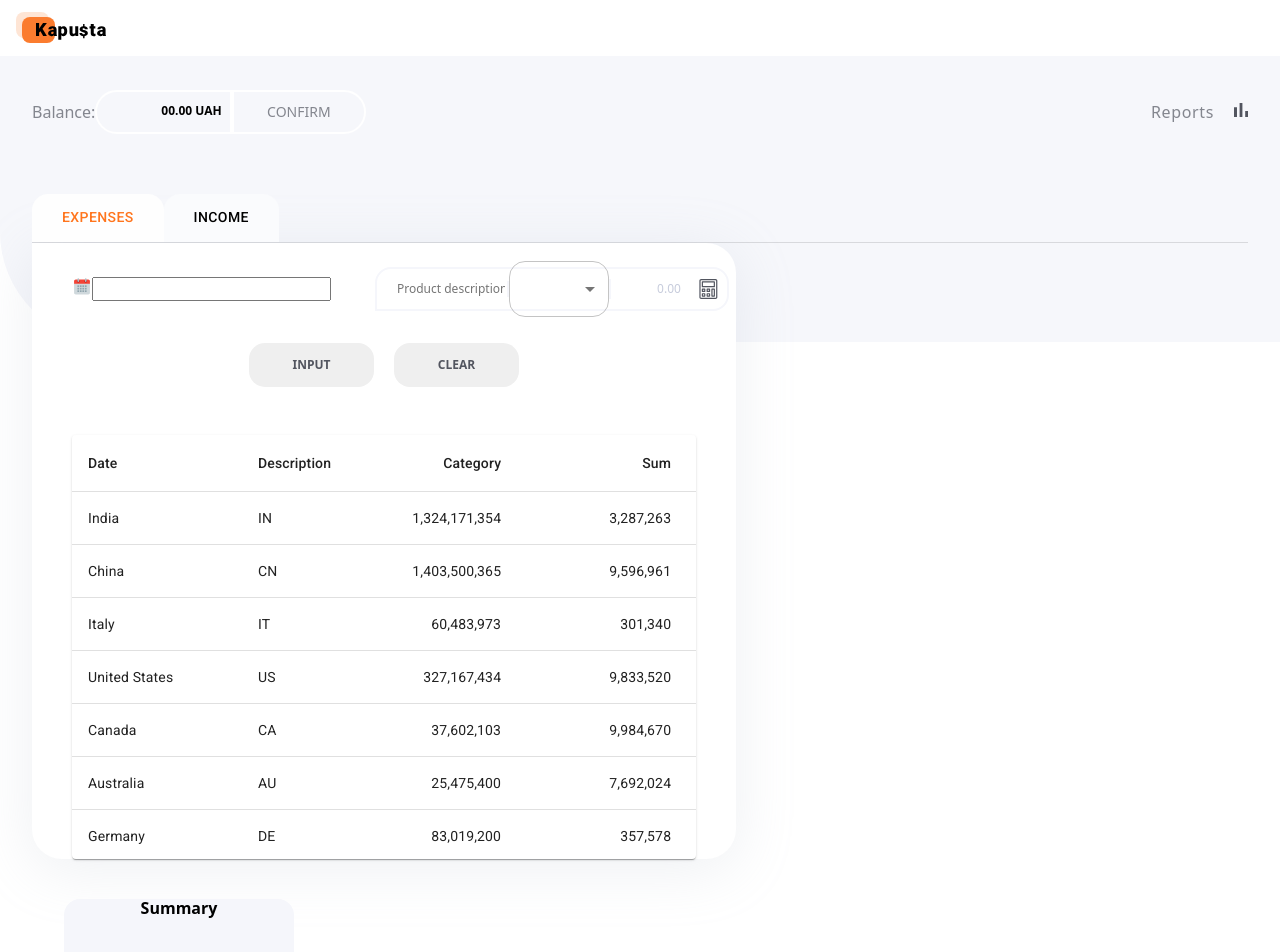
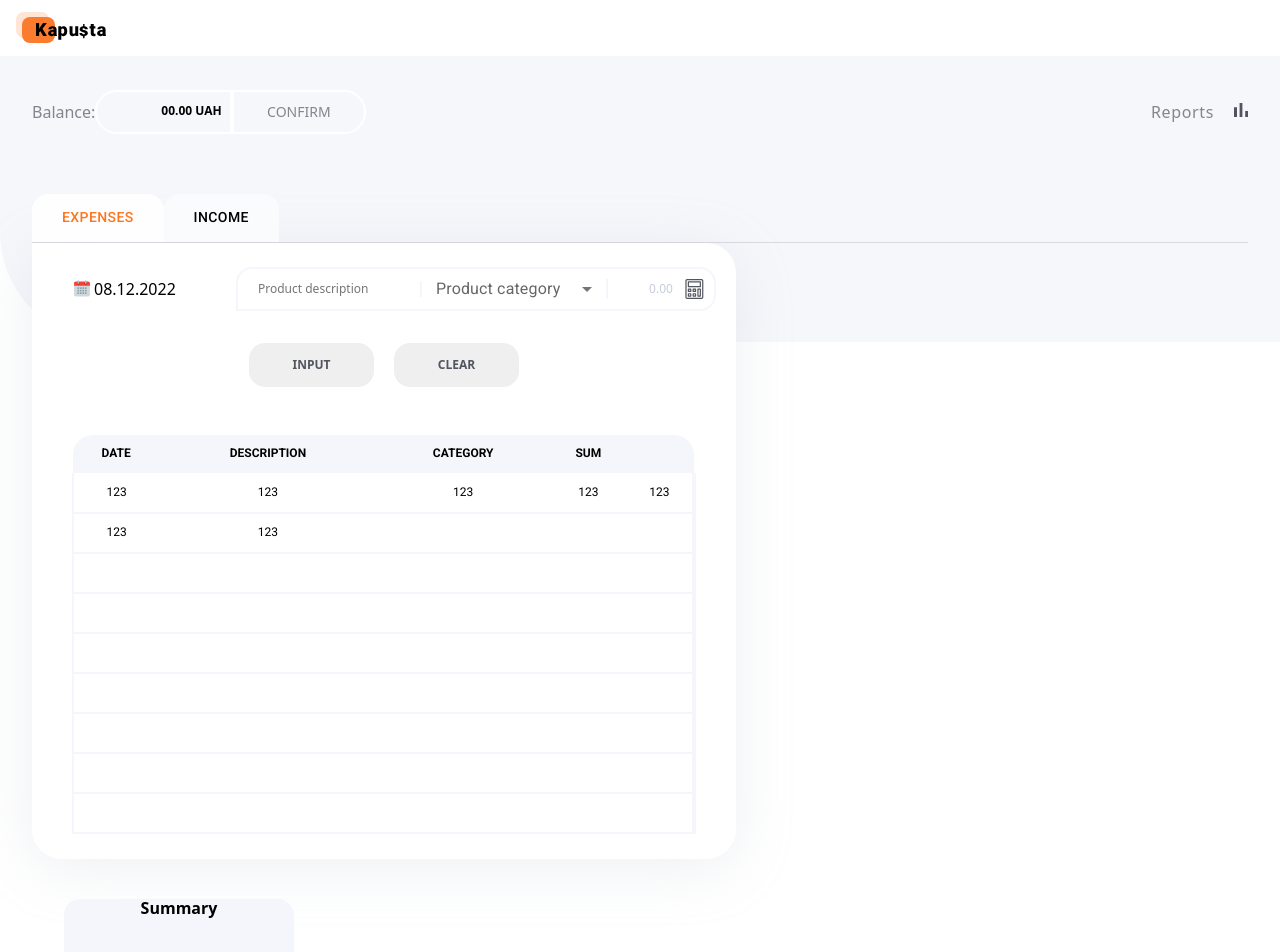
Before and after one commit to ArturMyasnikov/KapustaProject, a React (Create React App) app: page /balance in a window 1280 px wide. Shown: the top 952 px of the page. Built offline with nearby package versions, Linux system fonts and the light colour scheme.

Commit message:
add table

```diff
--- a/package.json
+++ b/package.json
@@ -6,14 +6,18 @@
     "@date-io/date-fns": "^2.16.0",
     "@emotion/react": "^11.10.5",
     "@emotion/styled": "^11.10.5",
+    "@mui-treasury/layout": "^5.0.0",
+    "@mui/icons-material": "^5.11.0",
     "@mui/lab": "^5.0.0-alpha.113",
     "@mui/material": "^5.11.1",
     "@mui/x-date-pickers": "^5.0.11",
     "@testing-library/jest-dom": "^5.16.5",
     "@testing-library/react": "^13.4.0",
     "@testing-library/user-event": "^13.5.0",
+    "date-fns": "^2.29.3",
     "dayjs": "^1.11.7",
     "moment": "^2.29.4",
+    "mui-treasury": "^0.1.5-alpha.3",
     "react": "^18.2.0",
     "react-calendar": "^4.0.0",
     "react-dom": "^18.2.0",
--- a/src/components/DatePicker/DatePicker.jsx
+++ b/src/components/DatePicker/DatePicker.jsx
@@ -1,5 +1,6 @@
 import { useState } from 'react';
 import Box from '@mui/material/Box';
+import 'dayjs/locale/ru';
 import { AdapterDayjs } from '@mui/x-date-pickers/AdapterDayjs';
 import { LocalizationProvider } from '@mui/x-date-pickers/LocalizationProvider';
 import { DatePicker } from '@mui/x-date-pickers/DatePicker';
@@ -7,21 +8,36 @@ import { FcCalendar } from 'react-icons/fc';
 import s from './datePicker.module.css';
 
 export default function BasicDatePicker() {
-	const [value, setValue] = useState(null);
+	const [value, setValue] = useState(new Date());
 
 	return (
 		<div className={s.calendarWrap}>
 			<FcCalendar size={20} />
-			<LocalizationProvider dateAdapter={AdapterDayjs}>
+			<LocalizationProvider dateAdapter={AdapterDayjs} adapterLocale={'ru'}>
 				<DatePicker
 					label=""
 					value={value}
+					InputProps={{ width: '20px' }}
 					onChange={newValue => {
 						setValue(newValue);
 					}}
 					renderInput={({ inputRef, inputProps, InputProps }) => (
-						<Box>
-							<input ref={inputRef} {...inputProps} />
+						<Box
+							sx={{
+								width: 100,
+								'& .MuiSvgIcon-root': {
+									display: 'none',
+								},
+								'&. MuiButtonBase-root': {
+									width: '100%',
+								},
+							}}
+						>
+							<input
+								style={{ width: '90px', border: 'none', autoFocus: false }}
+								ref={inputRef}
+								{...inputProps}
+							/>
 							{InputProps?.endAdornment}
 						</Box>
 					)}
--- /dev/null
+++ b/src/components/DeleteIcon/DeleteIcon.jsx
@@ -0,0 +1,40 @@
+import * as React from 'react';
+import SvgIcon from '@mui/material/SvgIcon';
+
+export default function DeleteIcon(props) {
+	return (
+		<SvgIcon {...props}>
+			<svg
+				width="18"
+				height="18"
+				viewBox="0 0 18 18"
+				fill="none"
+				xmlns="http://www.w3.org/2000/svg"
+			>
+				<g clip-path="url(#clip0_19406_1675)">
+					<path
+						d="M16.308 4.02333L15.9106 2.832C15.7592 2.37827 15.3361 2.07339 14.8579 2.07339H11.5177V0.985886C11.5177 0.442337 11.0758 0 10.5324 0H7.47348C6.93021 0 6.48815 0.442337 6.48815 0.985886V2.07339H3.14803C2.66971 2.07339 2.2466 2.37827 2.09526 2.832L1.69783 4.02333C1.60733 4.29456 1.6532 4.59489 1.82033 4.82684C1.98746 5.05879 2.25786 5.19736 2.54378 5.19736H2.9592L3.87354 16.5038C3.94152 17.3427 4.65343 18 5.49457 18H12.6968C13.5378 18 14.2499 17.3427 14.3177 16.5037L15.232 5.19736H15.4621C15.748 5.19736 16.0184 5.05879 16.1855 4.82698C16.3526 4.59503 16.3985 4.29456 16.308 4.02333ZM7.54284 1.05469H10.463V2.07339H7.54284V1.05469ZM13.2664 16.4187C13.2425 16.7141 12.9923 16.9453 12.6968 16.9453H5.49457C5.19904 16.9453 4.94883 16.7141 4.92493 16.4187L4.01732 5.19736H14.1739L13.2664 16.4187ZM2.76996 4.14267L3.09584 3.16571C3.10326 3.14319 3.12427 3.12808 3.14803 3.12808H14.8579C14.8817 3.12808 14.9026 3.14319 14.9101 3.16571L15.236 4.14267H2.76996Z"
+						fill="#52555F"
+					/>
+					<path
+						d="M11.5845 16.3813C11.5938 16.3819 11.6031 16.382 11.6124 16.382C11.891 16.382 12.1239 16.1637 12.1385 15.8821L12.6337 6.37593C12.6488 6.08507 12.4252 5.83691 12.1345 5.82181C11.843 5.80629 11.5956 6.03013 11.5804 6.321L11.0853 15.8272C11.0702 16.1181 11.2936 16.3662 11.5845 16.3813Z"
+						fill="#52555F"
+					/>
+					<path
+						d="M5.89105 15.8833C5.90643 16.1644 6.13906 16.3819 6.41715 16.3819C6.42677 16.3819 6.43665 16.3816 6.4464 16.3811C6.73713 16.3653 6.96001 16.1167 6.94422 15.8259L6.42553 6.31967C6.40974 6.0288 6.16117 5.80592 5.87031 5.82185C5.57959 5.83764 5.3567 6.08621 5.37249 6.37707L5.89105 15.8833Z"
+						fill="#52555F"
+					/>
+					<path
+						d="M9.00891 16.3819C9.30019 16.3819 9.53625 16.1459 9.53625 15.8546V6.34839C9.53625 6.05711 9.30019 5.82104 9.00891 5.82104C8.71764 5.82104 8.48157 6.05711 8.48157 6.34839V15.8546C8.48157 16.1459 8.71764 16.3819 9.00891 16.3819Z"
+						fill="#52555F"
+					/>
+				</g>
+				<defs>
+					<clipPath id="clip0_19406_1675">
+						<rect width="18" height="18" fill="white" />
+					</clipPath>
+				</defs>
+			</svg>
+		</SvgIcon>
+	);
+}
--- a/src/components/Select/Select.jsx
+++ b/src/components/Select/Select.jsx
@@ -1,36 +1,62 @@
 import { useState } from 'react';
-import { Select, MenuItem, OutlinedInput } from '@mui/material';
+import Box from '@mui/material/Box';
+import { Select, MenuItem, InputLabel, FormControl } from '@mui/material';
 import { styled } from '@mui/material/styles';
 
 const MySelect = styled(Select)({
 	border: 'none',
-	width: '300px',
 	borderRadius: 16,
 });
 
-const MyInput = styled(OutlinedInput)({
-	border: 'none',
-	'&.MuiOutlinedInput-root': {
-		border: 'none',
-	},
-});
+// const useStyles = makeStyles({
+// 	root: {
+// 		'&.MuiOutlinedInput-notchedOutline': {
+// 			border: 'none',
+// 		},
+// 	},
+// });
 
-const CATEGORIES = ['category1', 'category2', 'category3'];
+const CATEGORIES = [
+	'Transport',
+	'Products',
+	'Health',
+	'Alcohol',
+	'Entertainment',
+	'Housing',
+	'Technique',
+	'Communal, communication',
+	'Sports, hobbies',
+	'Education',
+	'Other',
+];
 
 export default function SelectComponent() {
 	const [selectedCategory, setSelectedCategory] = useState('');
 
 	const handleSelectChange = event => {
-		console.log('event.target.value', event.target.value);
 		setSelectedCategory(event.target.value);
 	};
 
 	return (
+		<Box sx={{ minWidth: 184, padding: 0 }}>
+			<FormControl fullWidth>
+				{selectedCategory === '' ? (
+					<InputLabel>Product category</InputLabel>
+				) : null}
 				<MySelect
+					sx={{
+						root: { color: '#C7CCDC' },
+						'& .MuiOutlinedInput-notchedOutline': {
+							border: 'none',
+							position: 'none',
+						},
+					}}
 					value={selectedCategory}
+					renderValue={
+						selectedCategory !== '' ? undefined : () => 'placeholder text'
+					}
 					label="Product category"
 					onChange={handleSelectChange}
-			input={<MyInput />}
 				>
 					{CATEGORIES.map(item => (
 						<MenuItem value={item} key={item}>
@@ -38,5 +64,7 @@ export default function SelectComponent() {
 						</MenuItem>
 					))}
 				</MySelect>
+			</FormControl>
+		</Box>
 	);
 }
--- a/src/components/Summary/summary.module.css
+++ b/src/components/Summary/summary.module.css
@@ -20,5 +20,5 @@
 	padding: 0 32px;
 	display: flex;
 	justify-content: space-between;
-	align-items: end;
+	align-items: flex-end;
 }
--- a/src/components/Table/Table.jsx
+++ b/src/components/Table/Table.jsx
@@ -1,130 +1,222 @@
-import * as React from 'react';
-import Paper from '@mui/material/Paper';
-import Table from '@mui/material/Table';
-import TableBody from '@mui/material/TableBody';
-import TableCell from '@mui/material/TableCell';
-import TableContainer from '@mui/material/TableContainer';
-import TableHead from '@mui/material/TableHead';
-import TablePagination from '@mui/material/TablePagination';
-import TableRow from '@mui/material/TableRow';
+import s from './table.module.css';
 
-const columns = [
-	{ id: 'name', label: 'Date', minWidth: 170 },
-	{ id: 'code', label: 'Description', minWidth: 100 },
-	{
-		id: 'population',
-		label: 'Category',
-		minWidth: 170,
-		align: 'right',
-		format: value => value.toLocaleString('en-US'),
-	},
-	{
-		id: 'size',
-		label: 'Sum',
-		minWidth: 170,
-		align: 'right',
-		format: value => value.toLocaleString('en-US'),
-	},
-	{
-		id: 'density',
-		label: 'Density',
-		minWidth: 170,
-		align: 'right',
-		format: value => value.toFixed(2),
-	},
-];
-
-function createData(name, code, population, size) {
-	const density = population / size;
-	return { name, code, population, size, density };
+export default function Table() {
+	return (
+		<table className={s.table}>
+			<thead className={s.tableHead}>
+				<tr>
+					<th>Date</th>
+					<th>Description</th>
+					<th>Category</th>
+					<th>Sum</th>
+					<th></th>
+				</tr>
+			</thead>
+			<tbody>
+				<tr className={s.tableRow}>
+					<td>123</td>
+					<td>123</td>
+					<td>123</td>
+					<td>123</td>
+					<td>123</td>
+				</tr>
+				<tr className={s.tableRow}>
+					<td>123</td>
+					<td>123</td>
+					<td></td>
+					<td></td>
+					<td></td>
+				</tr>
+				<tr className={s.tableRow}>
+					<td></td>
+					<td></td>
+					<td></td>
+					<td></td>
+					<td></td>
+				</tr>
+				<tr className={s.tableRow}>
+					<td></td>
+					<td></td>
+					<td></td>
+					<td></td>
+					<td></td>
+				</tr>
+				<tr className={s.tableRow}>
+					<td></td>
+					<td></td>
+					<td></td>
+					<td></td>
+					<td></td>
+				</tr>
+				<tr className={s.tableRow}>
+					<td></td>
+					<td></td>
+					<td></td>
+					<td></td>
+					<td></td>
+				</tr>
+				<tr className={s.tableRow}>
+					<td></td>
+					<td></td>
+					<td></td>
+					<td></td>
+					<td></td>
+				</tr>
+				<tr className={s.tableRow}>
+					<td></td>
+					<td></td>
+					<td></td>
+					<td></td>
+					<td></td>
+				</tr>
+				<tr className={s.tableRow}>
+					<td></td>
+					<td></td>
+					<td></td>
+					<td></td>
+					<td></td>
+				</tr>
+			</tbody>
+		</table>
+	);
 }
 
-const rows = [
-	createData('India', 'IN', 1324171354, 3287263),
-	createData('China', 'CN', 1403500365, 9596961),
-	createData('Italy', 'IT', 60483973, 301340),
-	createData('United States', 'US', 327167434, 9833520),
-	createData('Canada', 'CA', 37602103, 9984670),
-	createData('Australia', 'AU', 25475400, 7692024),
-	createData('Germany', 'DE', 83019200, 357578),
-	createData('Ireland', 'IE', 4857000, 70273),
-	createData('Mexico', 'MX', 126577691, 1972550),
-	createData('Japan', 'JP', 126317000, 377973),
-	createData('France', 'FR', 67022000, 640679),
-	createData('United Kingdom', 'GB', 67545757, 242495),
-	createData('Russia', 'RU', 146793744, 17098246),
-	createData('Nigeria', 'NG', 200962417, 923768),
-	createData('Brazil', 'BR', 210147125, 8515767),
-];
+// import { useState } from 'react';
+// import Paper from '@mui/material/Paper';
+// import Table from '@mui/material/Table';
+// import TableBody from '@mui/material/TableBody';
+// import TableCell from '@mui/material/TableCell';
+// import TableContainer from '@mui/material/TableContainer';
+// import TableHead from '@mui/material/TableHead';
+// import TablePagination from '@mui/material/TablePagination';
+// import TableRow from '@mui/material/TableRow';
+// import DeleteIcon from '../DeleteIcon/DeleteIcon';
 
-export default function StickyHeadTable() {
-	const [page, setPage] = React.useState(0);
-	const [rowsPerPage, setRowsPerPage] = React.useState(10);
+// const columns = [
+// 	{ id: 'date', label: 'Date', width: 80 },
+// 	{ id: 'description', label: 'Description', width: 160 },
+// 	{
+// 		id: 'category',
+// 		label: 'Category',
+// 		width: 125,
+// 		align: 'right',
+// 		format: value => value.toLocaleString('en-US'),
+// 	},
+// 	{
+// 		id: 'sum',
+// 		label: 'Sum',
+// 		width: 100,
+// 		align: 'right',
+// 		format: value => value.toLocaleString('en-US'),
+// 	},
+// ];
 
-	const handleChangePage = (event, newPage) => {
-		setPage(newPage);
-	};
+// function createData(date, description, category, sum) {
+// 	const density = category / sum;
+// 	return { date, description, category, sum, density };
+// }
 
-	const handleChangeRowsPerPage = event => {
-		setRowsPerPage(+event.target.value);
-		setPage(0);
-	};
+// const rows = [
+// 	createData('India', 'IN', 1324171354, 3287263),
+// 	createData('China', 'CN', 1403500365, 9596961),
+// 	createData('Italy', 'IT', 60483973, 301340),
+// 	createData('United States', 'US', 327167434, 9833520),
+// 	createData('Canada', 'CA', 37602103, 9984670),
+// 	createData('Australia', 'AU', 25475400, 7692024),
+// 	createData('Germany', 'DE', 83019200, 357578),
+// 	createData('Ireland', 'IE', 4857000, 70273),
+// 	createData('Mexico', 'MX', 126577691, 1972550),
+// 	createData('Japan', 'JP', 126317000, 377973),
+// 	createData('France', 'FR', 67022000, 640679),
+// 	createData('United Kingdom', 'GB', 67545757, 242495),
+// 	createData('Russia', 'RU', 146793744, 17098246),
+// 	createData('Nigeria', 'NG', 200962417, 923768),
+// 	createData('Brazil', 'BR', 210147125, 8515767),
+// ];
 
-	return (
-		<Paper
-			sx={{
-				width: '100%',
-				marginTop: '48px',
-				height: '424px',
-				overflow: 'hidden',
-			}}
-		>
-			<TableContainer sx={{ maxHeight: 440 }}>
-				<Table stickyHeader aria-label="sticky table">
-					<TableHead>
-						<TableRow>
-							{columns.map(column => (
-								<TableCell
-									key={column.id}
-									align={column.align}
-									style={{ minWidth: column.minWidth }}
-								>
-									{column.label}
-								</TableCell>
-							))}
-						</TableRow>
-					</TableHead>
-					<TableBody>
-						{rows
-							.slice(page * rowsPerPage, page * rowsPerPage + rowsPerPage)
-							.map(row => {
-								return (
-									<TableRow hover role="checkbox" tabIndex={-1} key={row.code}>
-										{columns.map(column => {
-											const value = row[column.id];
-											return (
-												<TableCell key={column.id} align={column.align}>
-													{column.format && typeof value === 'number'
-														? column.format(value)
-														: value}
-												</TableCell>
-											);
-										})}
-									</TableRow>
-								);
-							})}
-					</TableBody>
-				</Table>
-			</TableContainer>
-			<TablePagination
-				rowsPerPageOptions={[10, 25, 100]}
-				component="div"
-				count={rows.length}
-				rowsPerPage={rowsPerPage}
-				page={page}
-				onPageChange={handleChangePage}
-				onRowsPerPageChange={handleChangeRowsPerPage}
-			/>
-		</Paper>
-	);
-}
+// export default function StickyHeadTable() {
+// 	// const [product, setProduct] = useState([]);
+// 	const [page, setPage] = useState(0);
+// 	const [rowsPerPage, setRowsPerPage] = useState(10);
+
+// 	const handleChangePage = (event, newPage) => {
+// 		setPage(newPage);
+// 	};
+
+// 	const handleChangeRowsPerPage = event => {
+// 		setRowsPerPage(+event.target.value);
+// 		setPage(0);
+// 	};
+
+// 	// const handleDelete = rowIndex => {
+// 	// 	setProduct(prevPosts => prevPosts.filter((_, index) => index !== rowIndex));
+// 	// };
+
+// 	return (
+// 		<Paper
+// 			sx={{
+// 				width: '100%',
+// 				marginTop: '48px',
+// 				height: '424px',
+// 				overflow: 'hidden',
+// 			}}
+// 		>
+// 			<TableContainer sx={{ maxHeight: 440 }}>
+// 				<Table stickyHeader aria-label="sticky table">
+// 					<TableHead sx={{ backgroundColor: '#F5F6FB' }}>
+// 						<TableRow>
+// 							{columns.map(column => (
+// 								<TableCell
+// 									key={column.id}
+// 									align={column.align}
+// 									style={{ minWidth: column.minWidth }}
+// 								>
+// 									{column.label}
+// 								</TableCell>
+// 							))}
+// 						</TableRow>
+// 					</TableHead>
+// 					<TableBody>
+// 						{rows
+// 							.slice(page * rowsPerPage, page * rowsPerPage + rowsPerPage)
+// 							.map(row => {
+// 								return (
+// 									<TableRow
+// 										hover
+// 										role="checkbox"
+// 										tabIndex={-1}
+// 										key={row.description}
+// 									>
+// 										{columns.map(column => {
+// 											const value = row[column.id];
+// 											return (
+// 												<>
+// 													<TableCell key={column.id} align={column.align}>
+// 														{column.format && typeof value === 'number'
+// 															? column.format(value)
+// 															: value}
+// 													</TableCell>
+// 												</>
+// 											);
+// 										})}
+// 										<div>
+// 											<DeleteIcon />
+// 										</div>
+// 									</TableRow>
+// 								);
+// 							})}
+// 					</TableBody>
+// 				</Table>
+// 			</TableContainer>
+// 			<TablePagination
+// 				rowsPerPageOptions={[10, 25, 100]}
+// 				component="div"
+// 				count={rows.length}
+// 				rowsPerPage={rowsPerPage}
+// 				page={page}
+// 				onPageChange={handleChangePage}
+// 				onRowsPerPageChange={handleChangeRowsPerPage}
+// 			/>
+// 		</Paper>
+// 	);
+// }
--- /dev/null
+++ b/src/components/Table/table.module.css
@@ -0,0 +1,92 @@
+.table {
+	width: 624px;
+	height: 382px;
+	margin-top: 48px;
+	border-collapse: collapse;
+	font-family: 'Roboto';
+	font-size: 12px;
+	border-radius: 20px 20px 0 0;
+	border-spacing: 0;
+}
+
+.tableHead {
+	width: 100%;
+	height: 38px;
+	background: #f5f6fb;
+
+	text-transform: uppercase;
+}
+
+.tableRow {
+	height: 40px;
+	border-bottom: 2px solid #f5f6fb;
+	border-left: 2px solid #f5f6fb;
+	border-right: 4px solid #f5f6fb;
+	text-align: center;
+}
+
+.table tr th:first-child {
+	border-radius: 20px 0 0 0;
+}
+
+.table tr th:last-child {
+	border-radius: 0 20px 0 0;
+}
+
+/* .table tbody tr:last-child td:first-child {
+	border-radius: 0 0 0 10px;
+}
+.table tbody tr:last-child td:last-child {
+	border-radius: 0 10px 10px 0;
+} */
+/*
+.zuiTable {
+	height: 382px;
+	margin-top: 48px;
+	border: solid 1px #ddeeee;
+	border-collapse: collapse;
+	border-spacing: 0;
+	font: normal 12px 'Roboto';
+}
+
+.zuiTable thead th {
+	background-color: #ddefef;
+	border: solid 1px #ddeeee;
+	color: #336b6b;
+	padding: 10px;
+	text-align: left;
+	text-shadow: 1px 1px 1px #fff;
+}
+
+.zuiTable tbody td {
+	border: solid 1px #ddeeee;
+	color: #333;
+	padding: 10px;
+	text-shadow: 1px 1px 1px #fff;
+}
+.zuiTableRounded {
+	border: none;
+}
+.zuiTableRounded thead th {
+	background-color: #cfad70;
+	border: none;
+	text-shadow: 1px 1px 1px #ccc;
+	color: #333;
+}
+.zuiTableRounded thead th:first-child {
+	border-radius: 10px 0 0 0;
+}
+.zuiTableRounded thead th:last-child {
+	border-radius: 0 10px 0 0;
+}
+.zuiTableRounded tbody td {
+	border: none;
+	border-top: solid 1px #957030;
+	background-color: #eed592;
+}
+.zuiTableRounded tbody tr:last-child td:first-child {
+	border-radius: 0 0 0 10px;
+}
+.zuiTableRounded tbody tr:last-child td:last-child {
+	border-radius: 0 0 10px 0;
+} */
--- a/src/components/TabsComponent/TabsComponent.jsx
+++ b/src/components/TabsComponent/TabsComponent.jsx
@@ -3,9 +3,9 @@ import { Box, Tab } from '@mui/material';
 import { TabContext, TabList, TabPanel } from '@mui/lab';
 import s from './tabsComponent.module.css';
 import BasicDatePicker from '../DatePicker/DatePicker';
-import StickyHeadTable from '../Table/Table';
-import SelectComponent from '../Select/Select';
 import { styled } from '@mui/material/styles';
+import MinimalSelect from '../Select/Select';
+import Table from '../Table/Table';
 
 const MyTab = styled(Tab)({
 	background: '#FAFBFD',
@@ -49,7 +49,7 @@ export default function TabsComponent() {
 									className={s.ProductDescription}
 									placeholder="Product description"
 								/>
-								<SelectComponent />
+								<MinimalSelect />
 								<div className={s.calculate}>0.00</div>
 							</div>
 						</div>
@@ -61,7 +61,7 @@ export default function TabsComponent() {
 								Clear
 							</button>
 						</div>
-						<StickyHeadTable />
+						<Table />
 					</div>
 				</TabPanel>
 				<TabPanel value="2"></TabPanel>
--- a/src/components/TabsComponent/tabsComponent.module.css
+++ b/src/components/TabsComponent/tabsComponent.module.css
@@ -29,24 +29,23 @@
 .ProductDescription {
 	border: none;
 	border-right: 2px solid #f5f6fb;
-	width: 100%;
+	width: 184px;
 	padding-left: 20px;
 }
 .select {
 	border: none;
-	/* width: 186px; */
-	width: 100%;
+	width: 186px;
 }
 
 .calculate {
-	width: 100%;
+	width: 110px;
 	line-height: 20px;
 	border: none;
 	border-left: 2px solid #f5f6fb;
 	background-image: url(/src/Icons/calculator.svg);
 	background-repeat: no-repeat;
 	background-position: center;
-	background-position-x: 7.2em;
+	background-position-x: 6.3em;
 }
 
 .btnWrap {
```
Also changed, not shown: 1 other file (tests, documents, lock files or other folders). Lines whose indentation alone changed are shown as unchanged.
